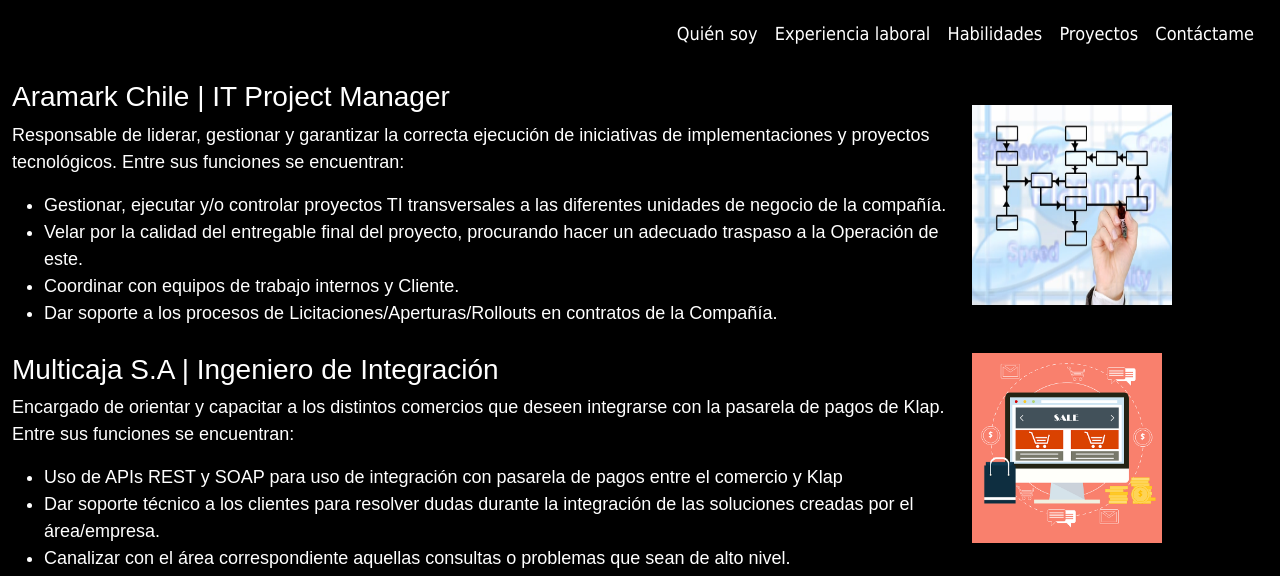
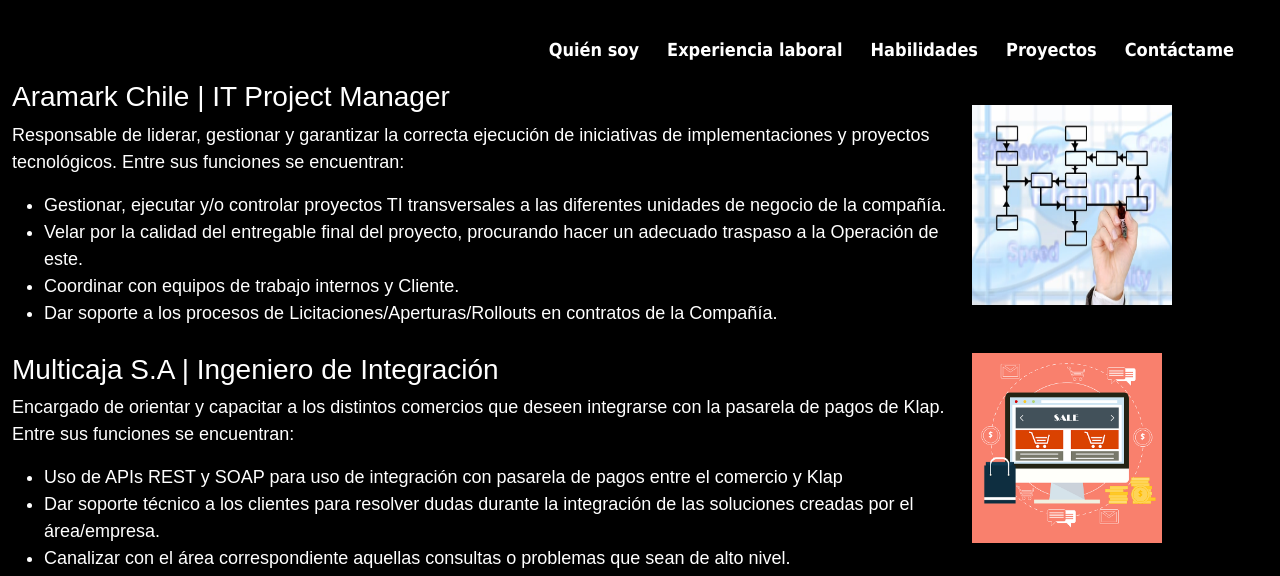
Before and after one commit to claudiocarcamov/PF-Carcamo-Vilches, a plain HTML site: page pages/experiencia.html in a window 1280 px wide. Shown: the top 576 px of the page. Drawn offline with nearby package versions, Linux system fonts and the light colour scheme.

Commit message:
Agrego navbar en página Experiencia

```diff
--- a/pages/experiencia.html
+++ b/pages/experiencia.html
@@ -11,15 +11,32 @@
 </head>
 <body>
     <header>
-        <nav class="barra">
-            <ul>
-                <li><a href="../index.html">Quién soy</a></li>
-                <li><a href="experiencia.html">Experiencia laboral</a></li>
-                <li><a href="habilidades.html">Habilidades</a></li>
-                <li><a href="proyectos.html">Proyectos</a></li>
-                <li><a href="contacto.html">Contáctame</a></li>
-            </ul>
-        </nav>
+<!-- Inicio navbar -->
+<nav class="navbar navbar-expand-sm">
+    <div class="container-fluid">
+      <button class="navbar-toggler" type="button" data-bs-toggle="collapse" data-bs-target="#mynavbar">
+      </button>
+      <div class="collapse navbar-collapse" id="mynavbar">
+        <ul class="navbar-nav ms-auto">
+          <li class="nav-item">
+            <a class="nav-link" href="../index.html">Quién soy</a>
+          </li>
+          <li class="nav-item">
+            <a class="nav-link" href="experiencia.html">Experiencia laboral</a>
+          </li>
+          <li class="nav-item">
+            <a class="nav-link" href="habilidades.html">Habilidades</a>
+          </li>
+          <li class="nav-item">
+            <a class="nav-link" href="proyectos.html">Proyectos</a>
+          </li>
+          <li class="nav-item">
+            <a class="nav-link" href="contacto.html">Contáctame</a>
+          </li>
+        </ul>
+      </div>
+    </div>
+  </nav>
     </header>
     <main>
         <div class="contenidoPaginas">
```
